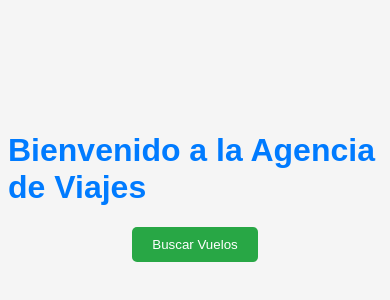
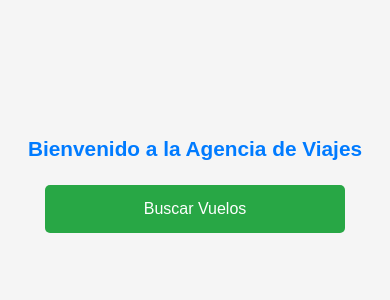
Before and after one commit to jnavarroar/agencia-viajes-web, a plain HTML site: page index.html in a window 390 px wide. Shown: the part 244-544 px from the top of the page. Drawn offline with Linux system fonts and the light colour scheme.

Commit message:
Update estilos.css
Aunque el CSS tiene algunas características responsivas básicas (como centrar el contenido), se puede mejorar para que se adapte mejor a dispositivos móviles. Estas son las observaciones:

1. No hay reglas `@media` para adaptarse a diferentes tamaños de pantalla
2. Los tamaños están definidos en valores fijos, no relativos
3. No hay configuración específica para elementos cuando se ven en pantallas pequeñas

Se propone una versión mejorada del CSS que se adaptará mejor a pantallas de celular.

```diff
--- a/estilos.css
+++ b/estilos.css
@@ -4,23 +4,55 @@ body {
   flex-direction: column;
   align-items: center;
   justify-content: center;
-    height: 100vh;
+  min-height: 100vh;
   background-color: #f5f5f5;
+  margin: 0;
+  padding: 15px;
+  box-sizing: border-box;
 }
 
 h1 {
   color: #007bff;
+  text-align: center;
+  font-size: 2rem;
+  margin-bottom: 1.5rem;
 }
 
 button {
-    padding: 10px 20px;
+  padding: 12px 24px;
   background-color: #28a745;
   color: #fff;
   border: none;
   border-radius: 5px;
   cursor: pointer;
+  font-size: 1rem;
+  transition: background-color 0.3s ease;
 }
 
 button:hover {
   background-color: #218838;
 }
+
+/* Reglas para dispositivos móviles */
+@media (max-width: 768px) {
+  h1 {
+    font-size: 1.5rem;
+  }
+
+  button {
+    width: 100%;
+    max-width: 300px;
+    padding: 15px;
+  }
+}
+
+/* Reglas para pantallas muy pequeñas */
+@media (max-width: 480px) {
+  h1 {
+    font-size: 1.3rem;
+  }
+
+  body {
+    padding: 10px;
+  }
+}
```
Lines whose indentation alone changed are shown as unchanged.
